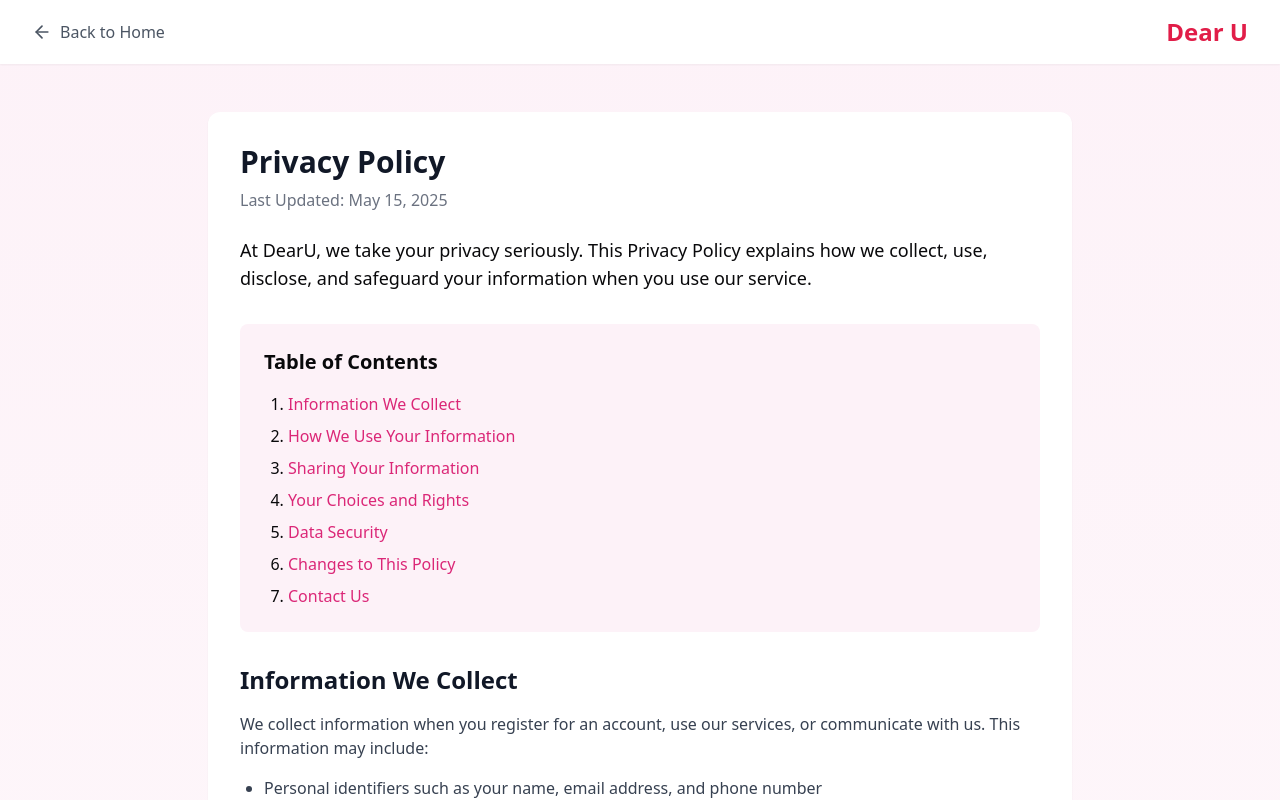
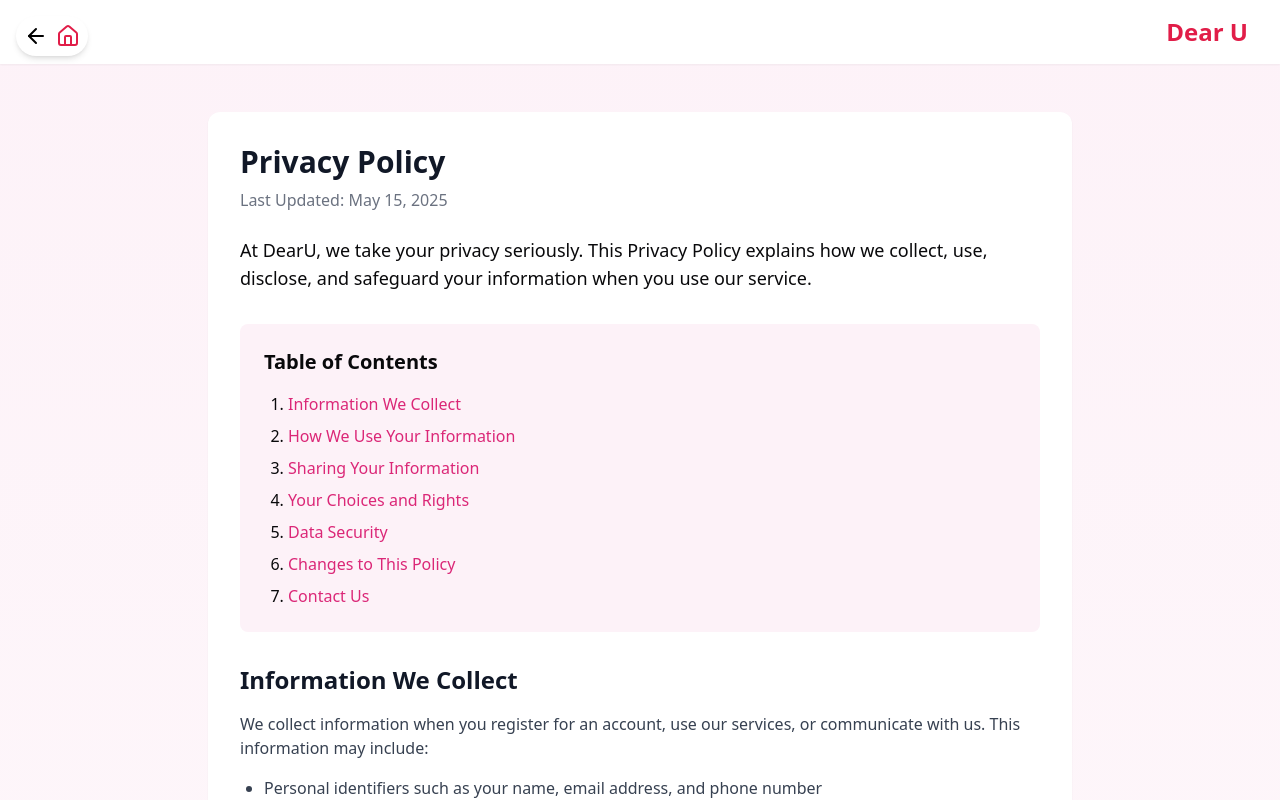
Before and after one commit to Rayat-7/dear-u, a Next.js app: page /pages/privacy in a window 1280 px wide. Shown: the top 800 px of the page. Built offline with nearby package versions, Linux system fonts and the light colour scheme.

Commit message:
`Update icons and navigation links in Privacy page and Navbar component`

```diff
--- a/src/app/pages/privacy/page.tsx
+++ b/src/app/pages/privacy/page.tsx
@@ -1,6 +1,6 @@
 "use client"
 import React from 'react';
-import { Heart, ArrowLeft } from 'lucide-react';
+import { Heart, ArrowLeft, Home } from 'lucide-react';
 import { useParams, useNavigate } from 'react-router-dom';
 import Link from 'next/link';
 
@@ -345,11 +345,11 @@
         <div className="max-w-7xl mx-auto px-4 sm:px-6 lg:px-8">
           <div className="flex justify-between h-16">
             <div className="flex items-center">
-              <Link href="/">
-              <button className="flex items-center">
-                <ArrowLeft className="h-5 w-5 text-gray-600 mr-2" />
-                <span className="text-gray-600">Back to Home</span>
-              </button>
+            <Link href="/">
+                <p className="absolute top-4 left-4 p-2 bg-white rounded-full shadow-md flex items-center">
+                  <ArrowLeft className="w-6 h-6 text-black" />
+                  <Home className="ml-2 h-6 text-rose-600">Home</Home>
+                </p>
               </Link>
             </div>
             <div className="flex items-center">
--- a/src/components/landingPage/Navbar.tsx
+++ b/src/components/landingPage/Navbar.tsx
@@ -1,11 +1,11 @@
-import { Home, Waypoints, MessageCircleCode, MessageCircleHeart, FileHeart, User, } from 'lucide-react'
+import { Home, Waypoints, MessageCircleCode, MessageCircleHeart, FileHeart, User, Send, } from 'lucide-react'
 import { NavBar } from "@/components/ui/tubelight-navbar"
 import { motion } from 'framer-motion'
 export function NavBarDemo() {
   const navItems = [
     { name: 'Home', url: '#', icon: Home },
     { name: 'Features', url: '#features', icon: FileHeart },
-    { name: 'How It Works', url: '#how-it-works', icon: Waypoints },
+    { name: 'How It Works', url: '#how-it-works', icon: Send },
     { name: 'Privacy', url: '/pages/privacy', icon: MessageCircleCode },
     { name: 'Login', url:'/pages/login', icon:User}
   ]
```
